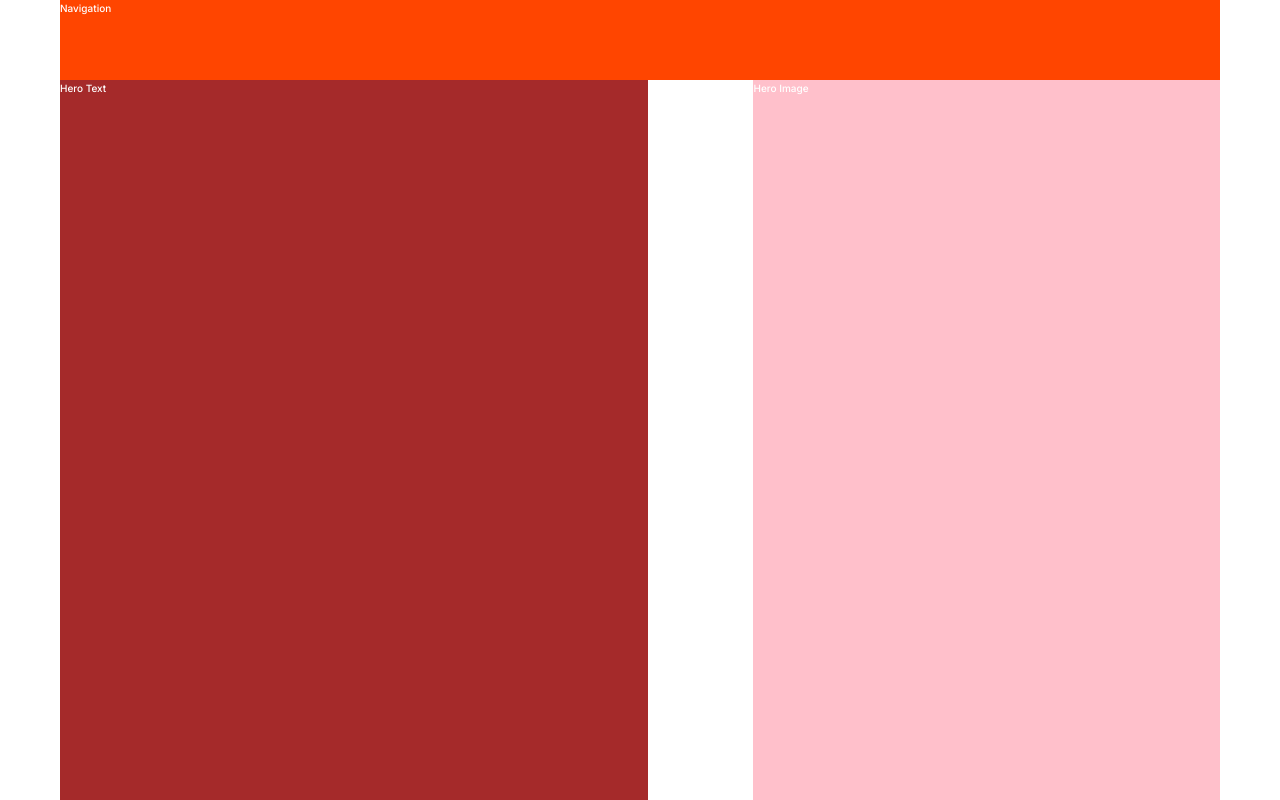
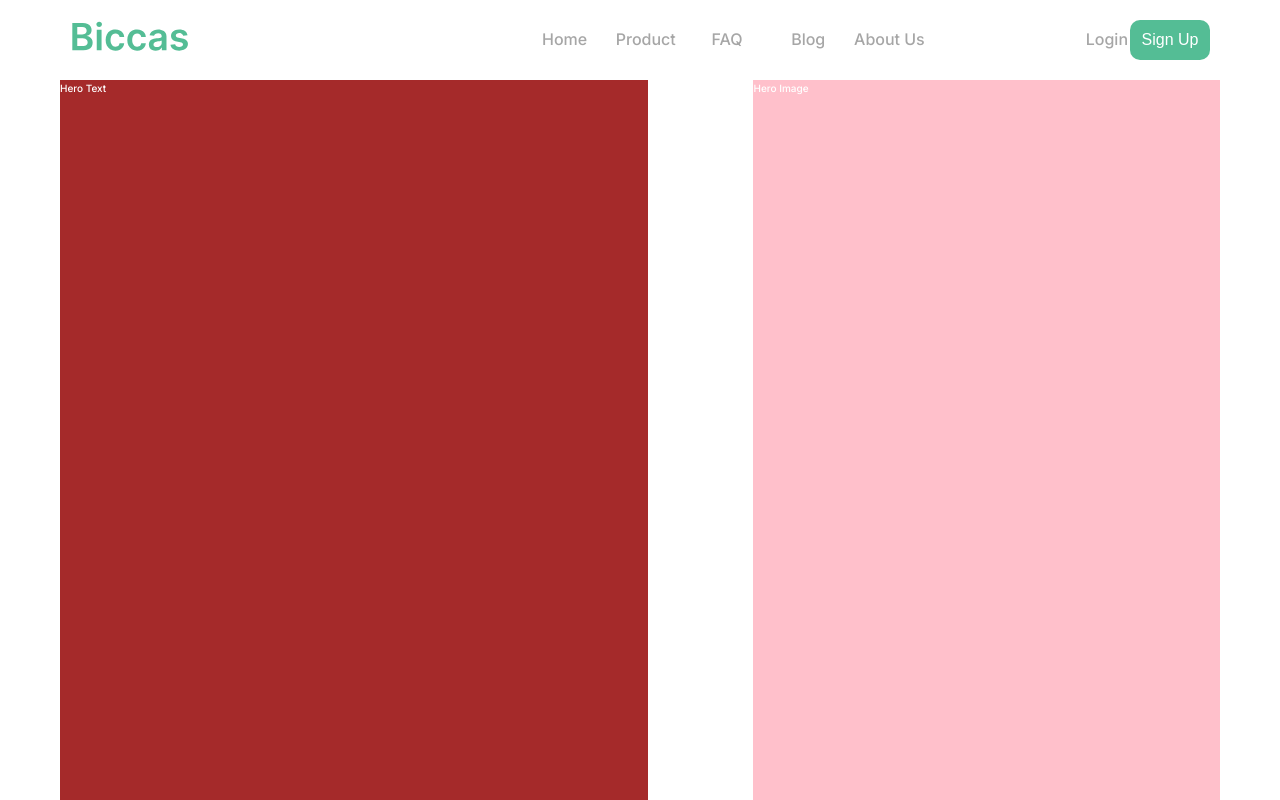
Before and after one commit to olaoyo/biccas, a website: page index.html in a window 1280 px wide. Shown: the top 800 px of the page. Drawn offline with Linux system fonts and the light colour scheme.

Commit message:
add navigation

```diff
--- a/index.html
+++ b/index.html
@@ -19,37 +19,34 @@
   </head>
   <body class="container">
     <nav class="navigation">
-      Navigation
-      <!-- <a href="">
-        <img src="img/biccas_logo.svg" alt="Biccas logo" class="logo" />
+      <a class="navigation__img" href="#">
+        <img
+          src="img/biccas_logo.svg"
+          alt="Biccas logo"
+          class="navigation__img-logo"
+        />
       </a>
-      <nav class="navigation">
       <ul class="navigation__list">
-          <li class="navigation__item">
+        <li class="navigation__list-item">
           <a href="#" class="navigation__link">Home</a>
         </li>
-          <li class="navigation__item">
+        <li class="navigation__list-item">
           <a href="#" class="navigation__link">Product</a>
         </li>
-          <li class="navigation__item">
+        <li class="navigation__list-item">
           <a href="#" class="navigation__link">FAQ</a>
         </li>
-          <li class="navigation__item">
+        <li class="navigation__list-item">
           <a href="#" class="navigation__link">Blog</a>
         </li>
-          <li class="navigation__item">
+        <li class="navigation__list-item">
           <a href="#" class="navigation__link">About Us</a>
         </li>
       </ul>
-      </nav>
-      <div class="auth">
-        <p class="login">
-            Login
-        </p>
-        <button class="signup">
-            Sign Up
-        </button>
-      </div> -->
+      <div class="navigation__auth">
+        <p class="navigation__auth-login">Login</p>
+        <button class="navigation__auth-signup">Sign Up</button>
+      </div>
     </nav>
     <div class="hero__text">Hero Text</div>
     <div class="hero__img">Hero Image</div>
--- a/sass/_base.scss
+++ b/sass/_base.scss
@@ -17,6 +17,7 @@ $h1: 8rem;
 $h2: 5rem;
 $h3: 3rem;
 $p1: 1.8rem;
+$p2: 1.6rem;
 
 *,
 *::before,
--- a/sass/_features.scss
+++ b/sass/_features.scss
@@ -5,9 +5,9 @@
     margin: 15rem 0;
 
     display: grid;
-    grid-template-columns: repeat(3, 1fr);
-    // grid-template-columns: repeat(auto-fit, minmax(25rem, 1fr));
-    grid-gap: 6rem;
+    // grid-template-columns: repeat(3, 1fr);
+    grid-template-columns: repeat(auto-fit, minmax(30rem, 1fr));
+    grid-column-gap: 6rem;
 
     color: $color-text-dark-2;
 }
@@ -15,7 +15,7 @@
 .feature {
     display: grid;
     grid-template-rows: 15rem max-content repeat(2, min-content);
-    grid-gap: 2rem;
+    grid-row-gap: 2rem;
 
     &__img {
         width: 100%;
@@ -37,7 +37,8 @@
         background-color: $color-secondary;
         border-radius: 70px;
         border: none;
-        padding: 2.5rem 4.5rem;
+        height: 6.6rem;
+        width: 16.2rem;
         align-self: start;
         justify-self: end;
         margin-top: 2rem;
@@ -65,11 +66,3 @@
     }
 
 }
-
-// .heading-2 {
-//     font-size: $h2;
-// }
-
-// .heading-3 {
-//     font-size: $h3;
-// }
--- a/sass/_navigation.scss
+++ b/sass/_navigation.scss
@@ -1,4 +1,83 @@
 .navigation {
-    background-color: orangered;
-    grid-column: center-start / center-end;
+  background-color: $color-primary;
+  grid-column: center-start / center-end;
+
+  display: grid;
+  grid-template-columns: repeat(20, [col-start] 1fr [col-end]);
+  font-size: $p2;
+
+  //   grid-template-columns: repeat(3, 1fr);
+  //   grid-template-columns: 25vw 40vw 25vw;
+  //   grid-template-columns: repeat(10, [col-start ] 14rem [col-end]); // Good Idea but !work exp more
+  //   justify-items: center;
+  //   align-items: center;
+
+  &__img {
+    grid-column: col-start 1 / col-end 3;
+
+    justify-self: start;
+    align-self: center;
+
+    &-logo {
+      height: 3rem;
+      width: 16rem;
+      margin-left: -1rem;
+    }
+  }
+
+  &__list {
+    grid-column: col-start 9 / col-end 15;
+
+    display: grid;
+    grid-template-columns: repeat(5, 1fr);
+    justify-items: center;
+    align-items: center;
+  }
+
+  &__link {
+    text-decoration: none;
+    list-style: none;
+    color: $color-text-dark-1;
+  }
+
+  &__auth {
+    grid-column: col-start 18 / col-end 20;
+
+    display: grid;
+    grid-template-columns: repeat(2, 1fr);
+    justify-items: end;
+    align-items: center;
+
+    margin-right: 1rem;
+
+    &-login {
+      color: $color-text-dark-1;
+    }
+
+    &-signup {
+      display: inline-block;
+      width: 8rem;
+      height: 4rem;
+      border-radius: 10px;
+      border: none;
+      color: $color-primary;
+      background-color: $color-secondary;
+      font-size: $p2;
+      transition: all 0.2s;
+
+      &:hover {
+        transform: translateY(-3px);
+        box-shadow: 0 1rem 2rem rgba($color-tertiary-dark-2, 0.2);
+        background-color: $color-secondary-dark;
+        cursor: pointer;
+      }
+
+      &:active,
+      &:focus {
+        outline: none;
+        transform: translateY(-1px);
+        box-shadow: 0 0.5rem 1rem rgba($color-tertiary-dark-2, 0.2);
+      }
+    }
+  }
 }
```
Also changed, not shown: css/style.css. Lines whose indentation alone changed are shown as unchanged.
